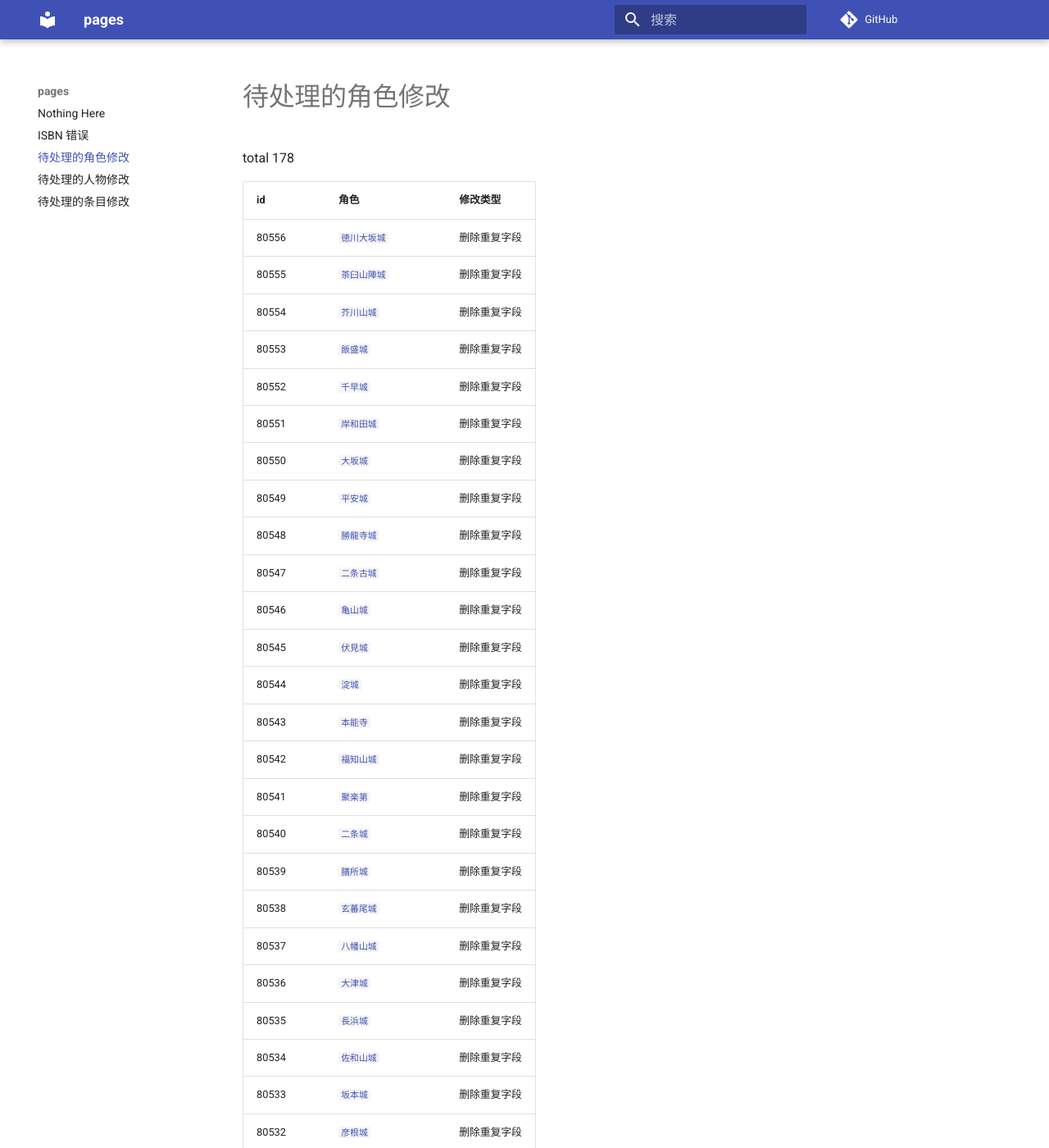
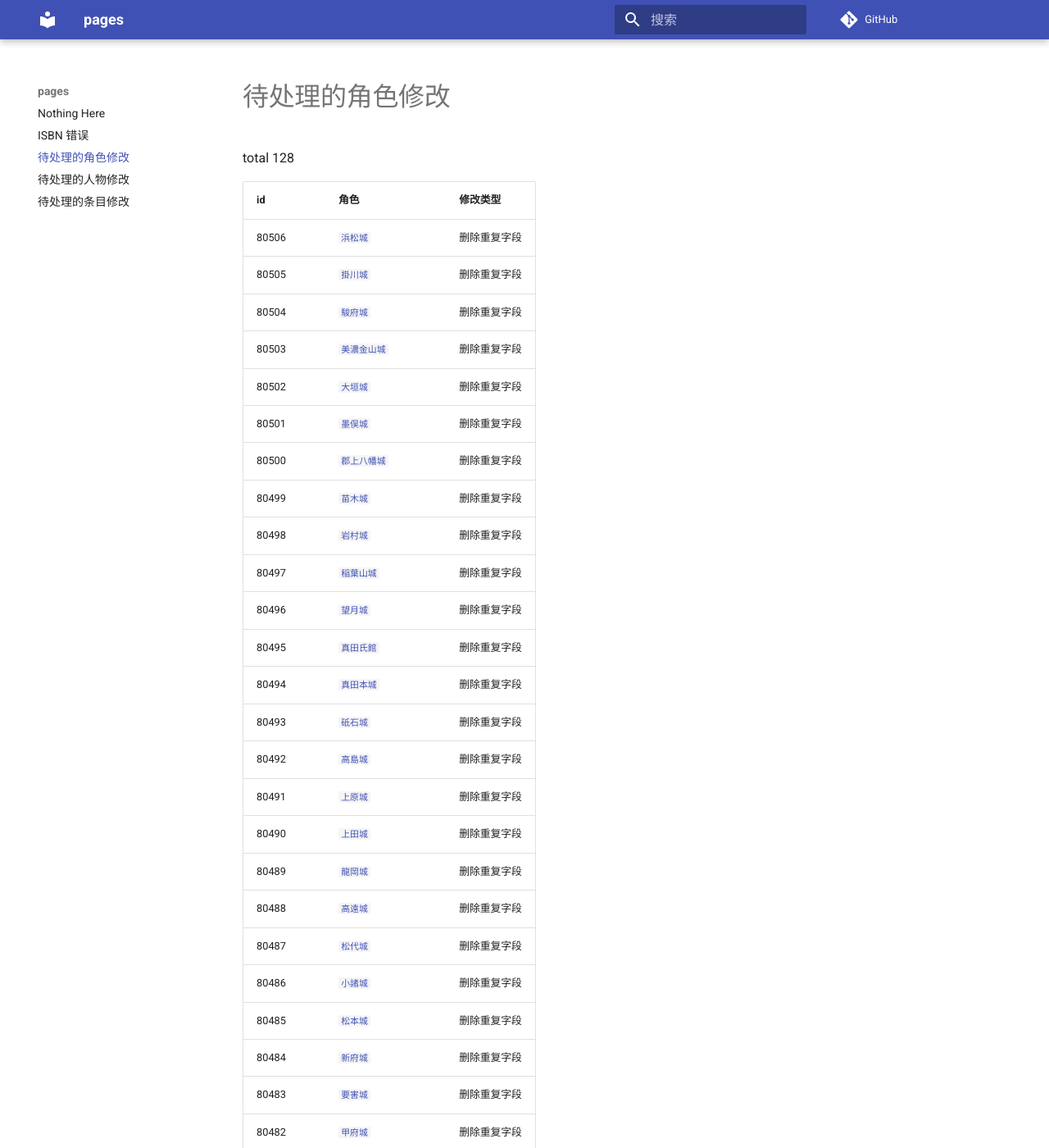
Before and after one commit to trim21/bangumi-pages, an MkDocs documentation site: the page built from docs/pending-character-changes.md, in a window 1280 px wide and 1400 px high. Shown: the whole window at 82% size. Built offline with MkDocs 1.6.1 and Material for MkDocs 9.7.7, drawn with Linux system fonts in a browser that asks for light colours; comment, search, counter and statistics services are not loaded; some of the changed text lies outside the part shown.

Commit message:
update pending-character-changes.md

```diff
--- a/docs/pending-character-changes.md
+++ b/docs/pending-character-changes.md
@@ -1,59 +1,9 @@
 # 待处理的角色修改
 
-total 178
+total 128
 
 | id | 角色 | 修改类型 |
 | --- | --- | --- |
-| 80556 | [`徳川大坂城`](https://bgm.tv/character/80556) | 删除重复字段 |
-| 80555 | [`茶臼山陣城`](https://bgm.tv/character/80555) | 删除重复字段 |
-| 80554 | [`芥川山城`](https://bgm.tv/character/80554) | 删除重复字段 |
-| 80553 | [`飯盛城`](https://bgm.tv/character/80553) | 删除重复字段 |
-| 80552 | [`千早城`](https://bgm.tv/character/80552) | 删除重复字段 |
-| 80551 | [`岸和田城`](https://bgm.tv/character/80551) | 删除重复字段 |
-| 80550 | [`大坂城`](https://bgm.tv/character/80550) | 删除重复字段 |
-| 80549 | [`平安城`](https://bgm.tv/character/80549) | 删除重复字段 |
-| 80548 | [`勝龍寺城`](https://bgm.tv/character/80548) | 删除重复字段 |
-| 80547 | [`二条古城`](https://bgm.tv/character/80547) | 删除重复字段 |
-| 80546 | [`亀山城`](https://bgm.tv/character/80546) | 删除重复字段 |
-| 80545 | [`伏見城`](https://bgm.tv/character/80545) | 删除重复字段 |
-| 80544 | [`淀城`](https://bgm.tv/character/80544) | 删除重复字段 |
-| 80543 | [`本能寺`](https://bgm.tv/character/80543) | 删除重复字段 |
-| 80542 | [`福知山城`](https://bgm.tv/character/80542) | 删除重复字段 |
-| 80541 | [`聚楽第`](https://bgm.tv/character/80541) | 删除重复字段 |
-| 80540 | [`二条城`](https://bgm.tv/character/80540) | 删除重复字段 |
-| 80539 | [`膳所城`](https://bgm.tv/character/80539) | 删除重复字段 |
-| 80538 | [`玄蕃尾城`](https://bgm.tv/character/80538) | 删除重复字段 |
-| 80537 | [`八幡山城`](https://bgm.tv/character/80537) | 删除重复字段 |
-| 80536 | [`大津城`](https://bgm.tv/character/80536) | 删除重复字段 |
-| 80535 | [`長浜城`](https://bgm.tv/character/80535) | 删除重复字段 |
-| 80534 | [`佐和山城`](https://bgm.tv/character/80534) | 删除重复字段 |
-| 80533 | [`坂本城`](https://bgm.tv/character/80533) | 删除重复字段 |
-| 80532 | [`彦根城`](https://bgm.tv/character/80532) | 删除重复字段 |
-| 80531 | [`小谷城`](https://bgm.tv/character/80531) | 删除重复字段 |
-| 80530 | [`メカタ城`](https://bgm.tv/character/80530) | 删除重复字段 |
-| 80529 | [`長島城`](https://bgm.tv/character/80529) | 删除重复字段 |
-| 80528 | [`鳥羽城`](https://bgm.tv/character/80528) | 删除重复字段 |
-| 80527 | [`桑名城`](https://bgm.tv/character/80527) | 删除重复字段 |
-| 80526 | [`津城`](https://bgm.tv/character/80526) | 删除重复字段 |
-| 80525 | [`松坂城`](https://bgm.tv/character/80525) | 删除重复字段 |
-| 80524 | [`伊賀上野城`](https://bgm.tv/character/80524) | 删除重复字段 |
-| 80523 | [`吉田城`](https://bgm.tv/character/80523) | 删除重复字段 |
-| 80522 | [`新名古屋城`](https://bgm.tv/character/80522) | 删除重复字段 |
-| 80521 | [`勝幡城`](https://bgm.tv/character/80521) | 删除重复字段 |
-| 80520 | [`長篠城`](https://bgm.tv/character/80520) | 删除重复字段 |
-| 80519 | [`犬山城`](https://bgm.tv/character/80519) | 删除重复字段 |
-| 80518 | [`岡崎城`](https://bgm.tv/character/80518) | 删除重复字段 |
-| 80517 | [`小牧山城`](https://bgm.tv/character/80517) | 删除重复字段 |
-| 80516 | [`名古屋城`](https://bgm.tv/character/80516) | 删除重复字段 |
-| 80515 | [`清洲城`](https://bgm.tv/character/80515) | 删除重复字段 |
-| 80514 | [`韮山城`](https://bgm.tv/character/80514) | 删除重复字段 |
-| 80513 | [`興国寺城`](https://bgm.tv/character/80513) | 删除重复字段 |
-| 80512 | [`井伊谷城`](https://bgm.tv/character/80512) | 删除重复字段 |
-| 80511 | [`今川館`](https://bgm.tv/character/80511) | 删除重复字段 |
-| 80510 | [`諏訪原城`](https://bgm.tv/character/80510) | 删除重复字段 |
-| 80509 | [`高天神城`](https://bgm.tv/character/80509) | 删除重复字段 |
-| 80508 | [`山中城`](https://bgm.tv/character/80508) | 删除重复字段 |
-| 80507 | [`二俣城`](https://bgm.tv/character/80507) | 删除重复字段 |
 | 80506 | [`浜松城`](https://bgm.tv/character/80506) | 删除重复字段 |
 | 80505 | [`掛川城`](https://bgm.tv/character/80505) | 删除重复字段 |
 | 80504 | [`駿府城`](https://bgm.tv/character/80504) | 删除重复字段 |
```
